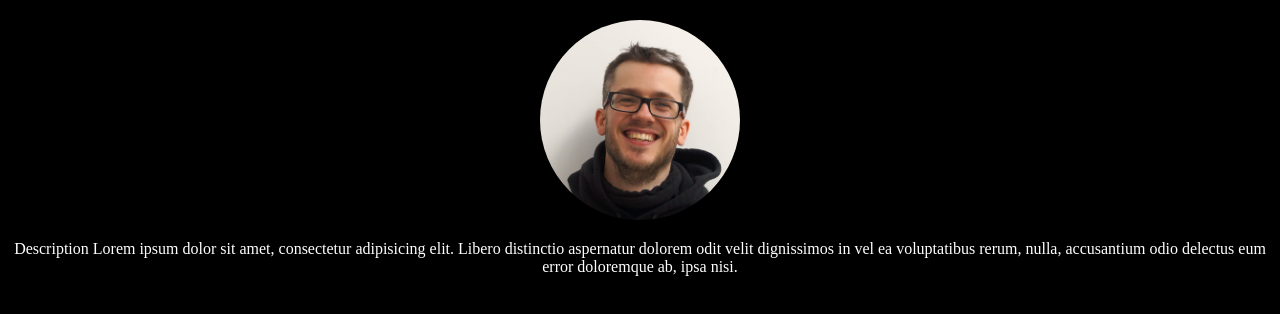
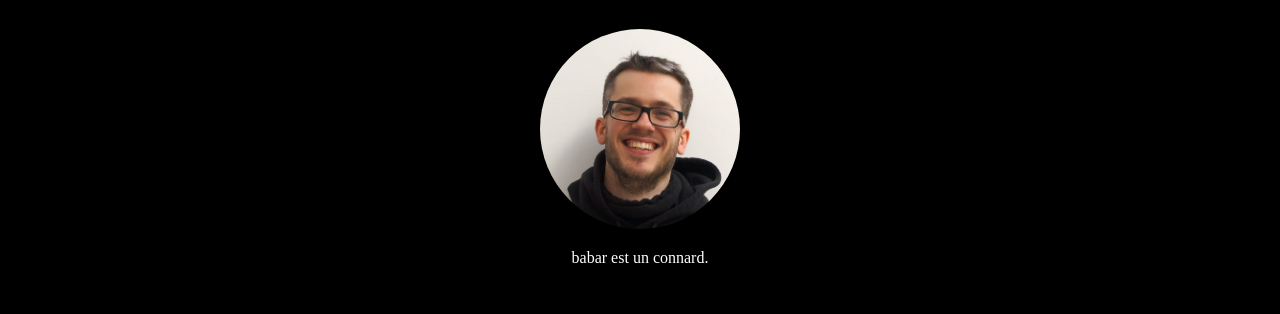
Before and after one commit to yoannlg/portfolio, a plain HTML site: page index.html in a window 1280 px wide. Shown: the part 288-602 px from the top of the page. Drawn offline with nearby package versions, Linux system fonts and the light colour scheme.

Commit message:
modif description

```diff
--- a/index.html
+++ b/index.html
@@ -29,7 +29,7 @@
 		    <div class="section prez">
 		    	<h1> Mon portfolio</h1>
 		    	<div><img class="img" src="images/trombi29.jpg" alt=""></div>
-		    	<div><p>Description Lorem ipsum dolor sit amet, consectetur adipisicing elit. Libero distinctio aspernatur dolorem odit velit dignissimos in vel ea voluptatibus rerum, nulla, accusantium odio delectus eum error doloremque ab, ipsa nisi.</p></div>
+		    	<div><p>babar est un connard.</p></div>
 		    </div>
 		    <div class="section">
 
```
